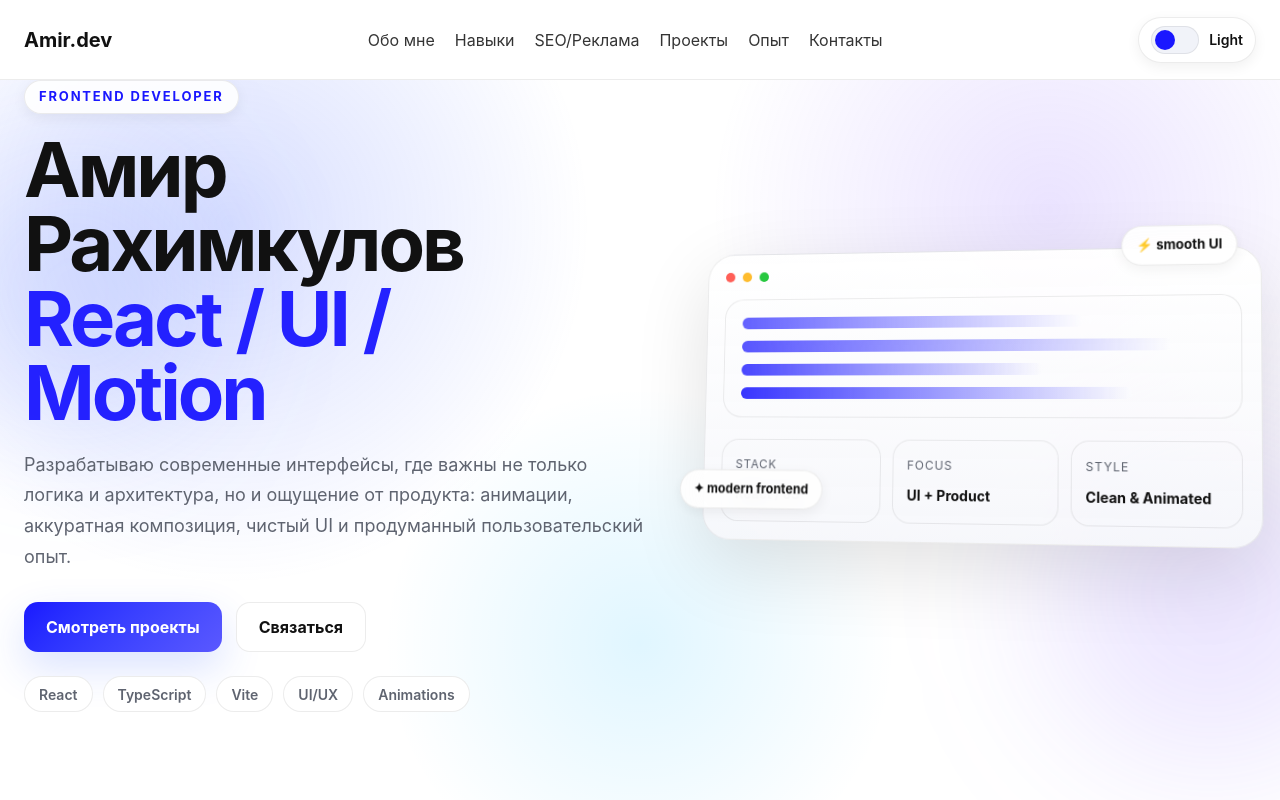
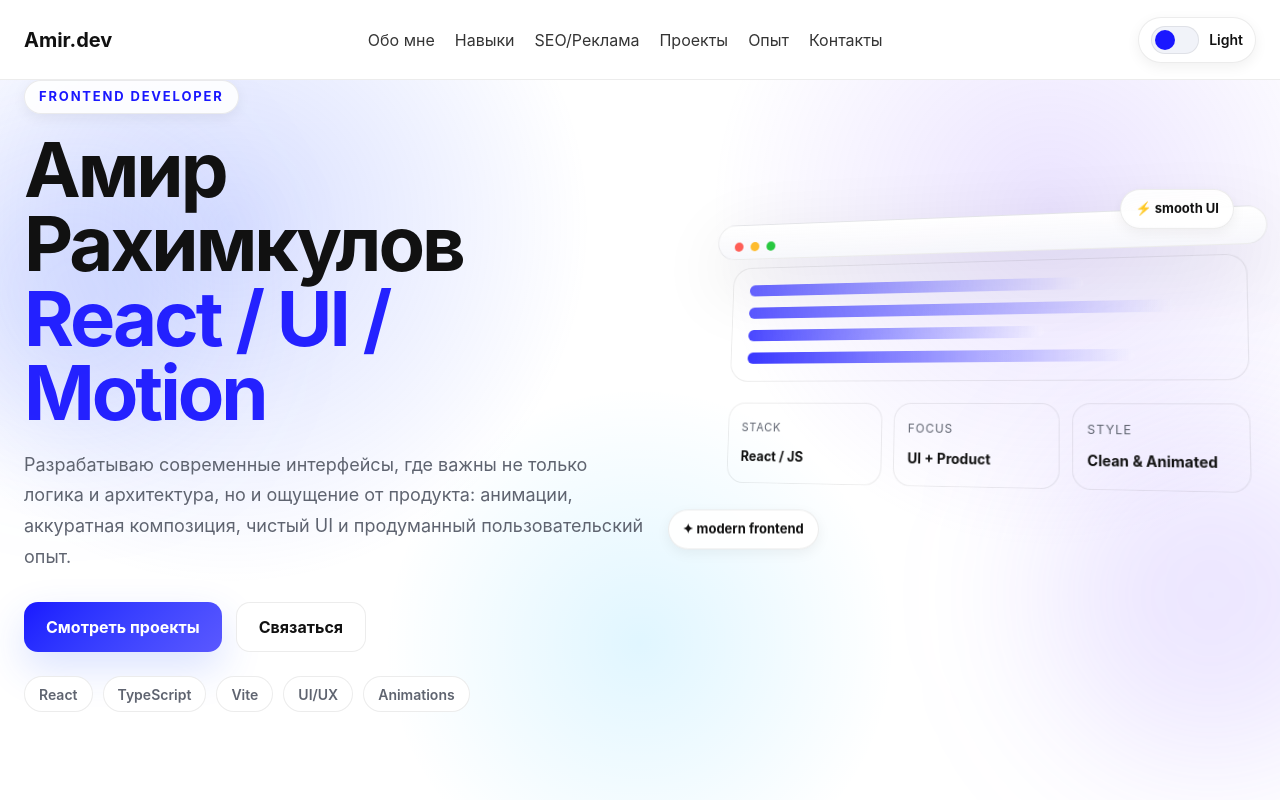
Before and after one commit to Dastrixx/Overview, a React (Vite) app: page / in a window 1280 px wide. Shown: the top 800 px of the page. Built offline with nearby package versions, Linux system fonts and the light colour scheme.

Commit message:
feat(hero): add flip animation for hero card

```diff
--- a/src/sections/Hero/Hero.css
+++ b/src/sections/Hero/Hero.css
@@ -170,8 +170,37 @@
   position: relative;
 }
 
+.heroCardWrap {
+  position: relative;
+  perspective: 1400px;
+}
+
 .heroCard {
   position: relative;
+  min-height: 368px;
+  border-radius: 28px;
+  transform-style: preserve-3d;
+  animation: heroCardFloat 6s ease-in-out infinite;
+  cursor: pointer;
+}
+
+.heroCard__inner {
+  position: relative;
+  width: 100%;
+  height: 100%;
+  transition: transform 0.7s ease;
+  transform-style: preserve-3d;
+}
+
+.heroCard:hover .heroCard__inner,
+.heroCard:focus-visible .heroCard__inner,
+.heroCard:active .heroCard__inner {
+  transform: rotateY(180deg);
+}
+
+.heroCard__face {
+  position: absolute;
+  inset: 0;
   padding: 18px;
   border-radius: 28px;
   border: 1px solid var(--color-border);
@@ -184,8 +213,38 @@
     0 24px 80px rgba(0, 0, 0, 0.12),
     inset 0 1px 0 rgba(255, 255, 255, 0.08);
   backdrop-filter: blur(16px);
-  transform: perspective(1200px) rotateY(-8deg) rotateX(4deg);
-  animation: heroCardFloat 6s ease-in-out infinite;
+  backface-visibility: hidden;
+  -webkit-backface-visibility: hidden;
+}
+
+.heroCard__face--front {
+  transform: rotateY(0deg);
+}
+
+.heroCard__face--back {
+  transform: rotateY(180deg);
+  display: grid;
+  align-content: center;
+  gap: 16px;
+}
+
+.heroCard__backTitle {
+  margin: 0;
+  font-size: 26px;
+}
+
+.heroCard__backList {
+  margin: 0;
+  padding-left: 18px;
+  display: grid;
+  gap: 8px;
+  color: var(--color-text-secondary);
+}
+
+.heroCard__backHint {
+  margin: 0;
+  font-size: 13px;
+  color: var(--color-primary);
 }
 
 .heroCard__top {
@@ -397,7 +456,7 @@
   }
 
   .heroCard {
-    transform: none;
+    min-height: 340px;
   }
 }
 
--- a/src/sections/Hero/Hero.tsx
+++ b/src/sections/Hero/Hero.tsx
@@ -45,7 +45,10 @@ export default function Hero() {
         </div>
 
         <div className="hero__right hero__reveal hero__reveal--delay2">
-          <div className="heroCard">
+          <div className="heroCardWrap">
+            <div className="heroCard" role="button" tabIndex={0} aria-label="Flip hero card">
+              <div className="heroCard__inner">
+                <div className="heroCard__face heroCard__face--front">
                   <div className="heroCard__top">
                     <span className="heroCard__dot heroCard__dot--red" />
                     <span className="heroCard__dot heroCard__dot--yellow" />
@@ -77,6 +80,19 @@ export default function Hero() {
                       </div>
                     </div>
                   </div>
+                </div>
+
+                <div className="heroCard__face heroCard__face--back">
+                  <p className="heroCard__backTitle">Как я работаю</p>
+                  <ul className="heroCard__backList">
+                    <li>Проектирую UI и поведение до начала верстки.</li>
+                    <li>Делаю плавные анимации без перегруза.</li>
+                    <li>Слежу за чистотой архитектуры и DX.</li>
+                  </ul>
+                  <p className="heroCard__backHint">Наведи / тапни, чтобы перевернуть обратно</p>
+                </div>
+              </div>
+            </div>
 
             <div className="heroFloating heroFloating--one">⚡ smooth UI</div>
             <div className="heroFloating heroFloating--two">✦ modern frontend</div>
```
Lines whose indentation alone changed are shown as unchanged.
